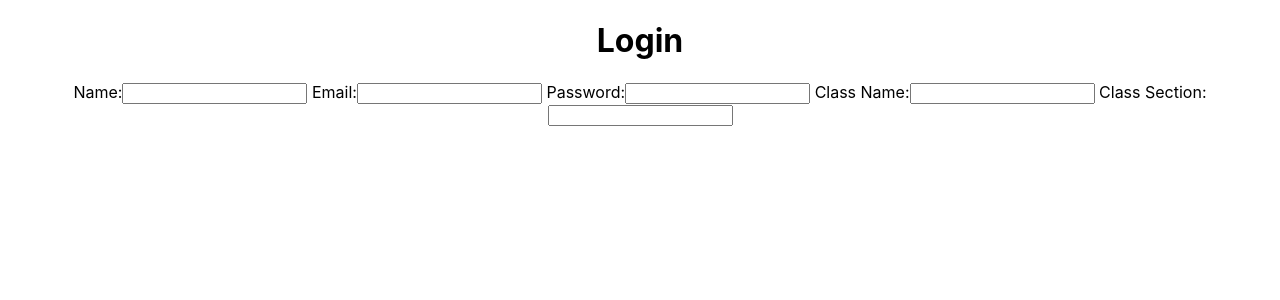
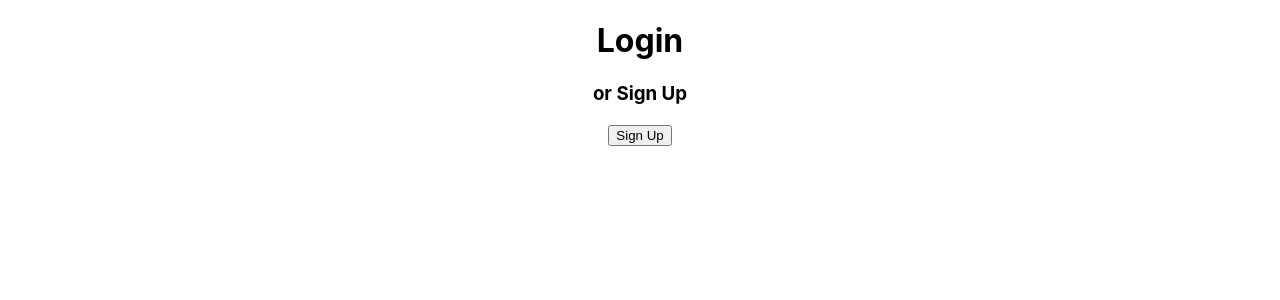
Before and after one commit to ajg7/front-end, a React (Create React App) app in the folder better-professor-app/: page / in a window 1280 px wide. Shown: the top 300 px of the page. Built offline with nearby package versions, Linux system fonts and the light colour scheme.

Commit message:
beginning to form on form validation

```diff
--- a/better-professor-app/src/components/App.js
+++ b/better-professor-app/src/components/App.js
@@ -1,7 +1,24 @@
-import React from 'react';
+import React, { useState, useEffect } from 'react';
 import '../App.css';
 import { Route, Switch } from "react-router-dom";
+import * as yup from "yup";
+import axios from "axios";
+import formSchema from "../formSchema.js";
 import LoginPage from "./LoginPage.js";
+import Form from "./Form.js";
+
+
+
+const initialFormValues = {
+  name: "",
+  email: "",
+  password: "",
+  className: "",
+  classSection: ""
+}
+
+
+
 
 function App() {
   return (
@@ -10,6 +27,10 @@ function App() {
         <Route>
           <LoginPage path="/login"/>
         </Route>
+
+        <Route>
+          <Form path="/form" />
+        </Route>
       </Switch>
     </div>
   );
--- a/better-professor-app/src/components/LoginPage.js
+++ b/better-professor-app/src/components/LoginPage.js
@@ -1,5 +1,6 @@
 import React from "react";
-import Form from "./Form.js"
+import { Link } from "react-router-dom";
+import Form from "./Form.js";
 
 
 const LoginPage = props => {
@@ -7,7 +8,8 @@ const LoginPage = props => {
     return(
         <>
             <h1>Login</h1>
-            <Form />
+            <h3>or Sign Up</h3>
+            <button Link={Form.js}>Sign Up</button>
         </>
     )
 }
```
